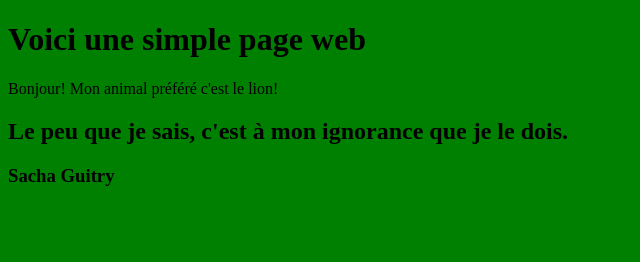
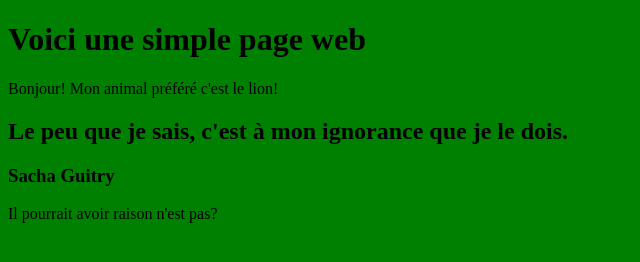
Before and after one commit to mike3210/d73-labo-git-02, a plain HTML site: page index.html in a window 1280 px wide. Shown: the whole page, without its empty margins (0-640 px from the left). Drawn offline with Linux system fonts and the light colour scheme.

Commit message:
J'ai ajouté un autre petit commentaire

```diff
--- a/index.html
+++ b/index.html
@@ -11,5 +11,6 @@
 	<p>Bonjour! Mon animal préféré c'est le lion!</p>
 	<h2>Le peu que je sais, c'est à mon ignorance que je le dois.
 </h2><h3>Sacha Guitry</h3>
+	<p>Il pourrait avoir raison n'est pas?</p>
 	</body>
 </html>
```
